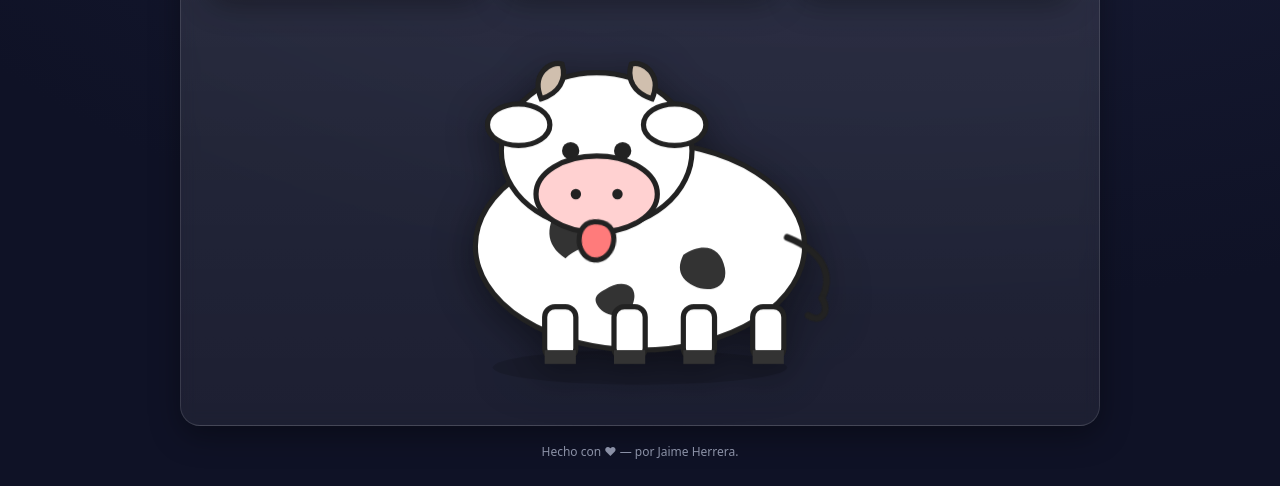
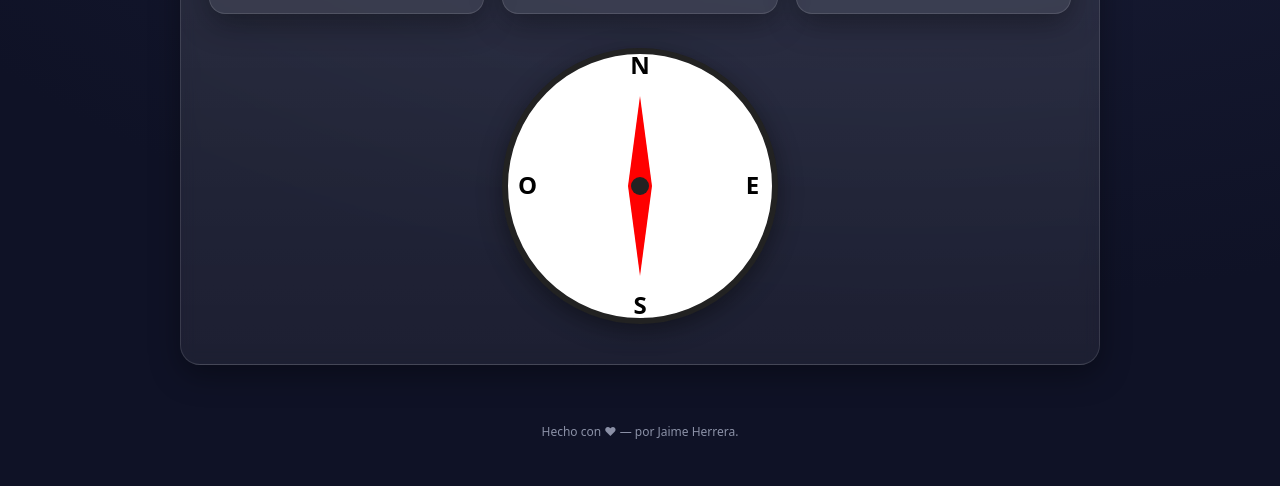
Before and after one commit to jaimehworks-max/localizer, a plain HTML site: page index.html in a window 1280 px wide. Shown: the part 314-800 px from the top of the page. Drawn offline with Linux system fonts and the light colour scheme.

Commit message:
Add files via upload

```diff
--- a/index.html
+++ b/index.html
@@ -1,11 +1,13 @@
 <!DOCTYPE html>
 <html lang="es">
+
 <head>
   <meta charset="utf-8" />
   <meta name="viewport" content="width=device-width, initial-scale=1" />
   <title>Reloj + Fecha + Ubicación</title>
   <link rel="stylesheet" href="style.css" />
 </head>
+
 <body>
   <main class="container">
     <section class="card">
@@ -29,58 +31,20 @@
         </div>
       </div>
 
-        <!-- Vaquita caricatura (SVG) -->
-        <div class="cow-wrap" aria-hidden="true">
-          <svg class="cow" viewBox="0 0 300 220" xmlns="http://www.w3.org/2000/svg" role="img">
-            <title>Vaquita caricatura</title>
-            <!-- Sombra -->
-            <ellipse cx="150" cy="205" rx="85" ry="10" opacity="0.15"></ellipse>
-
-            <!-- Cuerpo -->
-            <g id="body">
-              <ellipse cx="150" cy="135" rx="95" ry="60" fill="#fff" stroke="#222" stroke-width="3"/>
-              <!-- Manchitas -->
-              <path d="M105 110c15-10 35-8 32 12-2 14-20 10-30 20-12-8-12-19-2-32z" fill="#333"/>
-              <path d="M175 140c12-8 22-4 24 8 2 12-10 14-18 10-8-4-10-10-6-18z" fill="#333"/>
-              <path d="M130 160c8-6 20-4 16 8-3 10-16 8-20 2-3-4-2-7 4-10z" fill="#333"/>
-            </g>
-
-            <!-- Patas -->
-            <g id="legs" stroke="#222" stroke-width="3" fill="#fff">
-              <rect x="95"  y="170" width="18" height="30" rx="6"/>
-              <rect x="135" y="170" width="18" height="30" rx="6"/>
-              <rect x="175" y="170" width="18" height="30" rx="6"/>
-              <rect x="215" y="170" width="18" height="30" rx="6"/>
-              <!-- Pezuñas -->
-              <rect x="95"  y="195" width="18" height="8" fill="#333" stroke="none"/>
-              <rect x="135" y="195" width="18" height="8" fill="#333" stroke="none"/>
-              <rect x="175" y="195" width="18" height="8" fill="#333" stroke="none"/>
-              <rect x="215" y="195" width="18" height="8" fill="#333" stroke="none"/>
-            </g>
-
-            <!-- Cabeza -->
-            <g id="head" transform="translate(55,10)">
-              <ellipse cx="70" cy="70" rx="55" ry="45" fill="#fff" stroke="#222" stroke-width="3"/>
-              <!-- Orejas -->
-              <ellipse cx="25" cy="55" rx="18" ry="12" fill="#fff" stroke="#222" stroke-width="3"/>
-              <ellipse cx="115" cy="55" rx="18" ry="12" fill="#fff" stroke="#222" stroke-width="3"/>
-              <!-- Cachitos -->
-              <path d="M38 40c-6-14 5-22 12-20 3 9-2 17-12 20z" fill="#d0bfae" stroke="#222" stroke-width="3"/>
-              <path d="M102 40c6-14-5-22-12-20-3 9 2 17 12 20z" fill="#d0bfae" stroke="#222" stroke-width="3"/>
-              <!-- Ojos -->
-              <circle cx="55" cy="70" r="5" fill="#222"/>
-              <circle cx="85" cy="70" r="5" fill="#222"/>
-              <!-- Hocico -->
-              <ellipse cx="70" cy="95" rx="35" ry="22" fill="#ffd1d1" stroke="#222" stroke-width="3"/>
-              <circle cx="58" cy="95" r="3" fill="#222"/>
-              <circle cx="82" cy="95" r="3" fill="#222"/>
-              <!-- Lengua animada -->
-              <path class="tongue" d="M70 110c8 0 10 6 10 10 0 6-4 12-10 12s-10-6-10-12c0-4 2-10 10-10z" fill="#ff7b7b" stroke="#222" stroke-width="3"/>
-            </g>
-
-            <!-- Cola -->
-            <path d="M235 130c25 10 25 25 20 35" fill="none" stroke="#222" stroke-width="4" stroke-linecap="round"/>
-            <path d="M255 165c5 8-1 15-8 10" fill="none" stroke="#222" stroke-width="4" stroke-linecap="round"/>
+      <!-- brujula (SVG) -->
+      <div class="compass-wrap" aria-hidden="true">
+        <svg class="compass" viewBox="0 0 200 200" xmlns="http://www.w3.org/2000/svg" role="img">
+          <title>Brújula</title>
+          <!-- Círculo exterior -->
+          <circle cx="100" cy="100" r="90" fill="#fff" stroke="#222" stroke-width="4" />
+          <!-- Marcas cardinales -->
+          <text x="100" y="25" text-anchor="middle" font-size="16" font-weight="bold">N</text>
+          <text x="100" y="185" text-anchor="middle" font-size="16" font-weight="bold">S</text>
+          <text x="175" y="105" text-anchor="middle" font-size="16" font-weight="bold">E</text>
+          <text x="25" y="105" text-anchor="middle" font-size="16" font-weight="bold">O</text>
+          <!-- Aguja -->
+          <polygon id="needle" points="100,40 108,100 100,160 92,100" fill="red" />
+          <circle cx="100" cy="100" r="6" fill="#222" />
         </svg>
       </div>
     </section>
@@ -92,4 +56,5 @@
 
   <script src="app.js"></script>
 </body>
+
 </html>
--- a/style.css
+++ b/style.css
@@ -97,17 +97,16 @@ html, body {
   font-size: 12px;
 }
 
-.cow-wrap {
+.compass-wrap {
   display: grid;
   place-items: center;
   margin-top: 22px;
 }
 
-.cow {
-  width: min(520px, 90%);
+.compass {
+   width: min(300px, 80%);
   height: auto;
-  filter: drop-shadow(0 8px 20px rgba(0,0,0,.45));
-  animation: floaty 3.2s ease-in-out infinite;
+  filter: drop-shadow(0 6px 12px rgba(0,0,0,.4));
 }
 
 @keyframes floaty {
```
Lines whose indentation alone changed are shown as unchanged.
